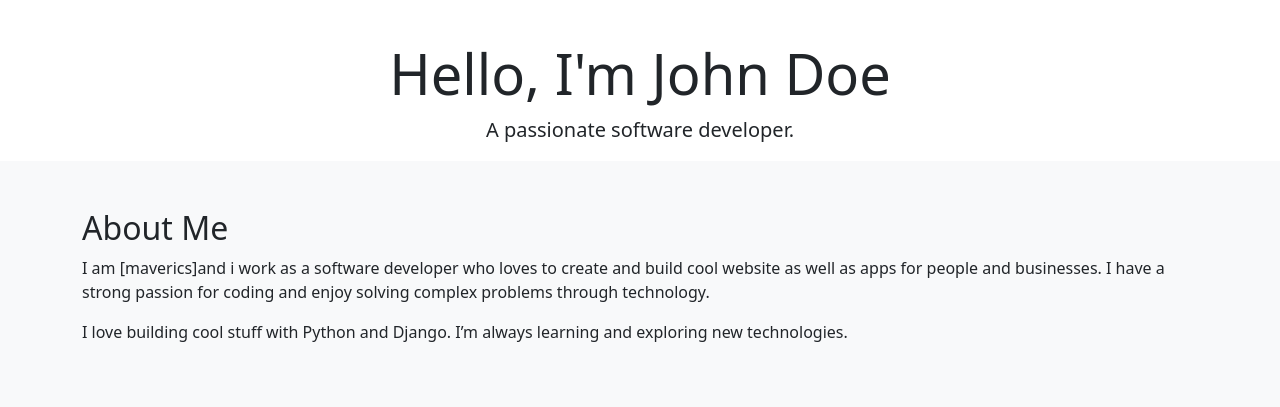
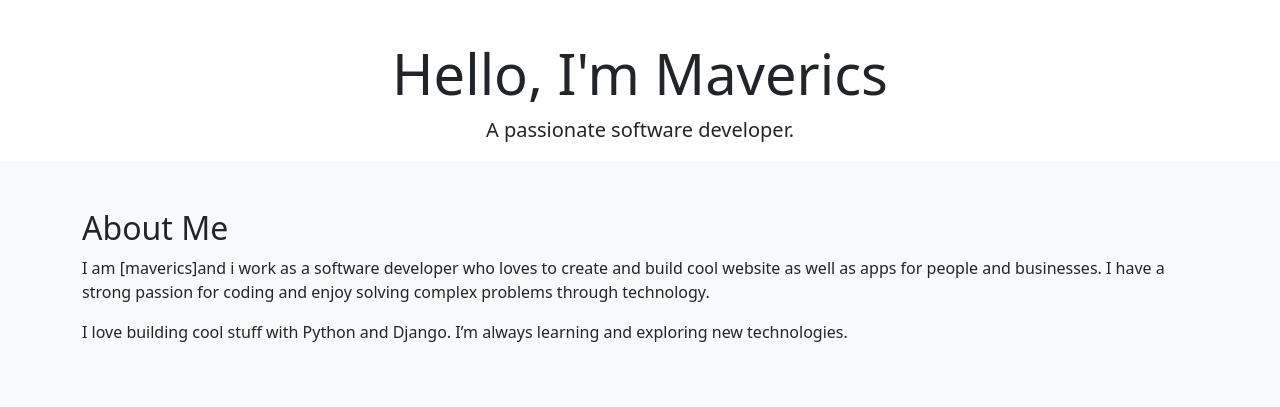
Before and after one commit to Mateen-maverics/one-page-portfolio, a Django app: page /about/ in a window 1280 px wide. Shown: the part 56-463 px from the top of the page. Run offline with Django 5.2, Linux system fonts and the light colour scheme.

Commit message:
Update about.html

```diff
--- a/pages/templates/pages/about.html
+++ b/pages/templates/pages/about.html
@@ -41,7 +41,7 @@
 <!-- Home Section -->
 <section id="home" class="mt-5 pt-5">
     <div class="container text-center">
-        <h1 class="display-4">Hello, I'm John Doe</h1>
+        <h1 class="display-4">Hello, I'm Maverics</h1>
         <p class="lead">A passionate software developer.</p>
     </div>
 </section>
@@ -50,7 +50,7 @@
     <div class="container">
         <h2>About Me</h2>
         <p> I am [maverics]and i work as a software developer who loves to create and build cool website as well as apps for people and businesses. I have a strong passion for coding and enjoy solving complex problems through technology.</p>
-            I love building cool stuff with Python and Django. I’m always learning and exploring new technologies.</p>
+        <p>I love building cool stuff with Python and Django. I’m always learning and exploring new technologies.</p>
     </div>
 </section>
 <script src="https://cdn.jsdelivr.net/npm/bootstrap@5.3.0/dist/js/bootstrap.bundle.min.js"></script>
```
